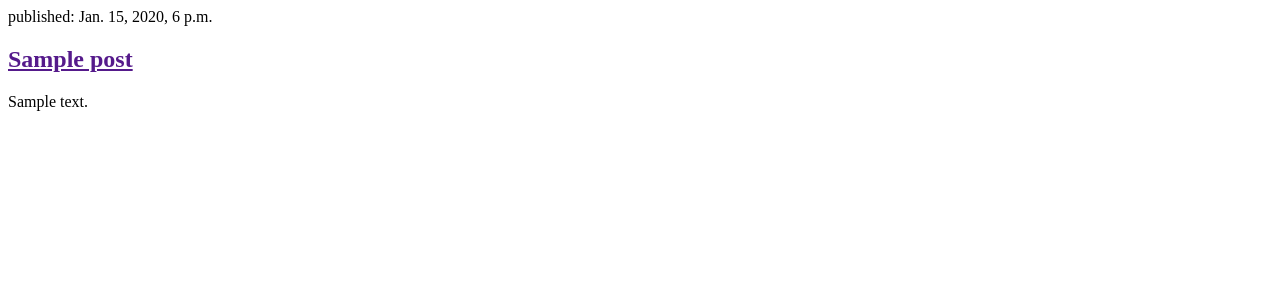
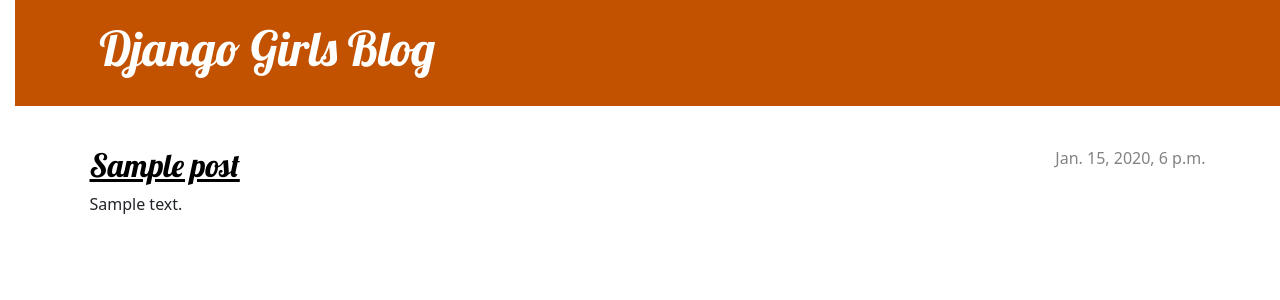
Before and after one commit to hans-batican/my-first-blog, a Django app: page / in a window 1280 px wide. Shown: the top 300 px of the page. Run offline with Django 5.2, Linux system fonts and the light colour scheme; tables that the repository leaves empty hold one stand-in row (values such as "Sample post").

Commit message:
Added view and template for detailed blog post as well as CSS for the site.

```diff
--- /dev/null
+++ b/blog/static/css/blog.css
@@ -0,0 +1,79 @@
+h1 a, h2 a {
+    color: #C25100;
+    font-family: 'Lobster';
+}
+
+body {
+    padding-left: 15px;
+}
+
+.page-header {
+    background-color: #C25100;
+    margin-top: 0;
+    margin-bottom: 40px;
+    padding: 20px 20px 20px 40px;
+}
+
+.page-header h1,
+.page-header h1 a,
+.page-header h1 a:visited,
+.page-header h1 a:active {
+    color: #ffffff;
+    font-size: 36pt;
+    text-decoration: none;
+}
+
+h1,
+h2,
+h3,
+h4 {
+    font-family: 'Lobster', cursive;
+}
+
+.date {
+    color: #828282;
+}
+
+.save {
+    float: right;
+}
+
+.post-form textarea,
+.post-form input {
+    width: 100%;
+}
+
+.top-menu,
+.top-menu:hover,
+.top-menu:visited {
+    color: #ffffff;
+    float: right;
+    font-size: 26pt;
+    margin-right: 20px;
+}
+
+.post {
+    margin-bottom: 70px;
+}
+
+.post h2 a,
+.post h2 a:visited {
+    color: #000000;
+}
+
+.post > .date,
+.post > .actions {
+    float: right;
+}
+
+.btn-secondary,
+.btn-secondary:visited {
+    color: #C25100;
+    background: none;
+    border-color: #C25100;
+}
+
+.btn-secondary:hover {
+    color: #FFFFFF;
+    background-color: #C25100;
+}
--- /dev/null
+++ b/blog/templates/blog/base.html
@@ -0,0 +1,29 @@
+{% load static %}
+<!DOCTYPE html>
+<html>
+    <head>
+        <title>My Django Blog</title>
+        <link rel="stylesheet" href="https://cdn.jsdelivr.net/npm/bootstrap@5.3.3/dist/css/bootstrap.min.css" integrity="sha384-QWTKZyjpPEjISv5WaRU9OFeRpok6YctnYmDr5pNlyT2bRjXh0JMhjY6hW+ALEwIH" crossorigin="anonymous">
+        <link rel="stylesheet" href="https://fonts.googleapis.com/css?family=Lobster&subset=latin,latin-ext">
+        <link rel="stylesheet" href="{% static 'css/blog.css' %}">
+    </head>
+    <body>
+        <header class="page-header">
+            <div class="container">
+                <h1><a href="/">Django Girls Blog</a></h1>
+            </div>
+        </header>
+
+        <main class="container">
+            <div class="row">
+                <div class="col">
+                    {% block content %}
+
+                    {% endblock content %}
+                </div>
+            </div>
+        </main>
+
+
+    </body>
+</html>
--- a/blog/templates/blog/post_list.html
+++ b/blog/templates/blog/post_list.html
@@ -1,15 +1,14 @@
-<!DOCTYPE html>
-<html>
-    <head>
-        <title>My Django Blog</title>
-    </head>
-    <body>
-        {% for post in posts %}
-            <article>
-                <time>published: {{ post.published_date }}</time>
-                <h2><a href="">{{ post.title }}</a></h2>
-                <p>{{ post.text|linebreaksbr }}</p>
-            </article>
-        {% endfor %}
-    </body>
-</html>
+{% extends 'blog/base.html' %}
+
+
+{% block content %}
+    {% for post in posts %}
+        <article class="post">
+            <time class="date">
+                {{ post.published_date }}
+            </time>
+            <h2><a href="{% url 'post_detail' pk=post.pk %}">{{ post.title }}</a></h2>
+            <p>{{ post.text|linebreaksbr }}</p>
+        </article>
+    {% endfor %}
+{% endblock content %}
--- a/blog/urls.py
+++ b/blog/urls.py
@@ -2,5 +2,6 @@
 from . import views
 
 urlpatterns = [
-    path('', views.post_list, name='post_list'),
+    path('', views.post_list, name="post_list"),
+    path('post/<int:pk>/', views.post_detail, name="post_detail"),
     ]
--- a/blog/views.py
+++ b/blog/views.py
@@ -1,4 +1,4 @@
-from django.shortcuts import render
+from django.shortcuts import render, get_object_or_404
 from django.utils import timezone
 from .models import Post
 
@@ -7,3 +7,7 @@
 def post_list(request):
     posts = Post.objects.filter(published_date__lte=timezone.now()).order_by("published_date")
     return render(request, 'blog/post_list.html', {'posts':posts})
+
+def post_detail(request, pk):
+    post = get_object_or_404(Post, pk=pk)
+    return render(request, 'blog/post_detail.html', {'post': post})
```
Also changed, not shown: blog/templates/blog/post_detail.html (added, +13 -0 lines), blog/static/text.txt (added).
